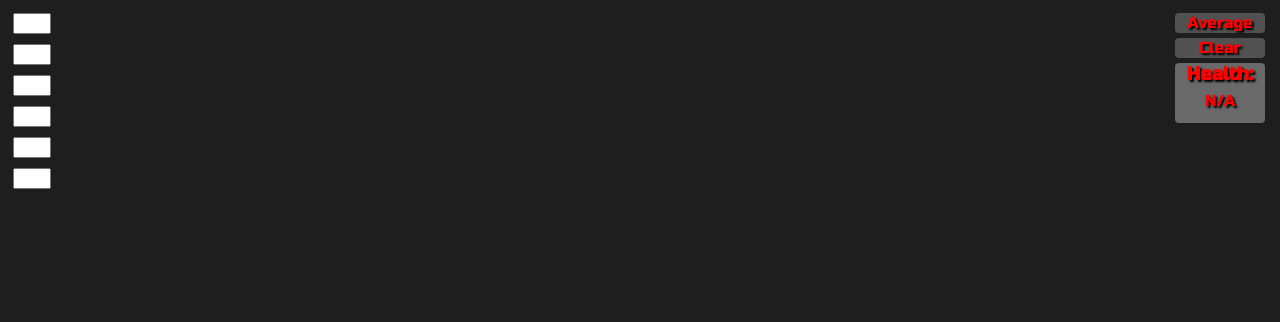
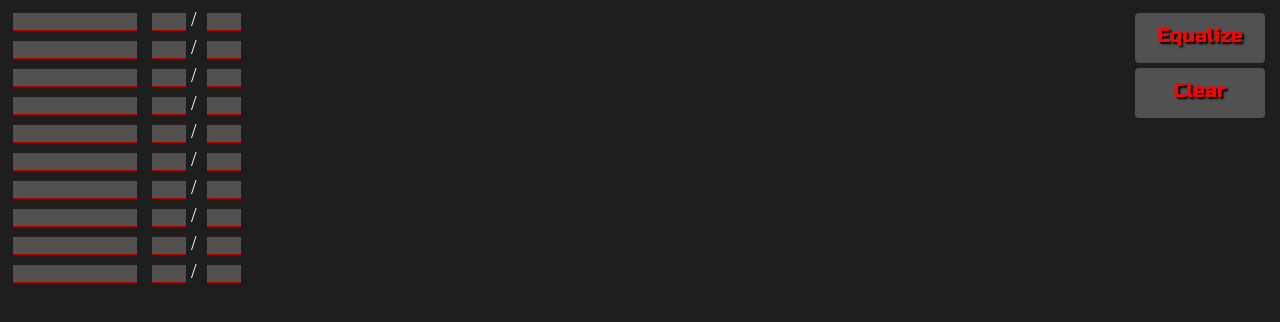
Before and after one commit to dino-inc/MikeyTools, a plain HTML site: page toolpages/healthSum.html in a window 1280 px wide. Drawn offline with Linux system fonts and the light colour scheme.

Commit message:
Updated to properly do what it's supposed to

```diff
--- a/toolpages/healthSum.css
+++ b/toolpages/healthSum.css
@@ -9,19 +9,22 @@
 
 body {
     background-color: #1e1e1e;
+    color: var(--fourth-color);
+    font-size: 20px;
 }
 
 /* Button styling */
 .calcButton {
     font-family: 'Russo One', 'Helvetica', 'sans-serif';
     color: var(--secondary-color);
-    height: 20px;
-    width: 90px;
+    height: 30px;
+    width: 110px;
     background-color: #515151;
     margin: 5px;
     text-align: center;
     border-radius: 4px;
     text-shadow: 2px 2px 2px #000;
+    padding: 10px;
 }
 
 .calcButton:hover {
@@ -60,4 +63,26 @@ input[type=number] {
     -moz-appearance: textfield;
     width: 30px;
     margin: 5px;
+    background-color: #515151;
+    color: var(--fourth-color);
+    border-bottom-color: rgb(186, 1, 1);
+    border-bottom-width: 1px;
+    border-bottom-style: solid;
+    border-top: none;
+    border-left: none;
+    border-right: none;
 }
+
+input[type=text] {
+    -moz-appearance: textfield;
+    width: 120px;
+    margin: 5px;
+    background-color: #515151;
+    color: var(--fourth-color);
+    border-bottom-color: rgb(186, 1, 1);
+    border-bottom-width: 1px;
+    border-bottom-style: solid;
+    border-top: none;
+    border-left: none;
+    border-right: none;
+}
--- a/toolpages/healthSum.html
+++ b/toolpages/healthSum.html
@@ -14,19 +14,59 @@
 </head>
 <body>
     <div class = "calcButtonPanel">
-        <div class = "calcButton average">Average</div>
+        <div class = "calcButton average">Equalize</div>
         <div class = "calcButton clear">Clear</div>
-        <div class = "healthSumOutput">
-            <h3>Health:</h3><div class = "healthSumOutputValue" id = "avgOutputValue">N/A</div>
-        </div>
     </div>
-    <input type="number" class="creature" name="creature1"/><br>
-    <input type="number" class="creature" name="creature2"/><br>
-    <input type="number" class="creature" name="creature3"/><br>
-    <input type="number" class="creature" name="creature4"/><br>
-    <input type="number" class="creature" name="creature5"/><br>
-    <input type="number" class="creature" name="creature6"/><br>
-
+    <div class = "creature">
+        <input type="text" class="name"/>
+        <input type="number" class="numerator"/>/
+        <input type="number" class="denominator"/>
+    </div>
+    <div class = "creature">
+        <input type="text" class="name"/>
+        <input type="number" class="numerator"/>/
+        <input type="number" class="denominator"/>
+    </div>
+    <div class = "creature">
+        <input type="text" class="name"/>
+        <input type="number" class="numerator"/>/
+        <input type="number" class="denominator"/>
+    </div>
+    <div class = "creature">
+        <input type="text" class="name"/>
+        <input type="number" class="numerator"/>/
+        <input type="number" class="denominator"/>
+    </div>
+    <div class = "creature">
+        <input type="text" class="name"/>
+        <input type="number" class="numerator"/>/
+        <input type="number" class="denominator"/>
+    </div>
+    <div class = "creature">
+        <input type="text" class="name"/>
+        <input type="number" class="numerator"/>/
+        <input type="number" class="denominator"/>
+    </div>
+    <div class = "creature">
+        <input type="text" class="name"/>
+        <input type="number" class="numerator"/>/
+        <input type="number" class="denominator"/>
+    </div>
+    <div class = "creature">
+        <input type="text" class="name"/>
+        <input type="number" class="numerator"/>/
+        <input type="number" class="denominator"/>
+    </div>
+    <div class = "creature">
+        <input type="text" class="name"/>
+        <input type="number" class="numerator"/>/
+        <input type="number" class="denominator"/>
+    </div>
+    <div class = "creature">
+        <input type="text" class="name"/>
+        <input type="number" class="numerator"/>/
+        <input type="number" class="denominator"/>
+    </div>
     <script type="module" src="healthSum.js"></script>
 </body>
 </html>
--- a/toolpages/healthSum.js
+++ b/toolpages/healthSum.js
@@ -3,19 +3,31 @@ document.getElementsByClassName("average")[0].addEventListener("click", equalize
 document.getElementsByClassName("clear")[0].addEventListener("click", clear);
 
 function equalize(){
-    let healthPool = document.getElementsByClassName("creature")
-    let poolSum = 0;
-    let totalCount = 0;
-    for (let i = 0; i < healthPool.length; i++) {
-        console.log(parseInt(healthPool[i].value))
-        if(healthPool[i].value.length == 0) {
+    let creaturePool = document.getElementsByClassName("creature")
+    let numeratorSum = 0;
+    let denominatorSum = 0;
+    for (let i = 0; i < creaturePool.length; i++) {
+        let numerator = creaturePool[i].children[1];
+        let denominator = creaturePool[i].children[2];
+        console.log(numerator)
+        console.log(denominator)
+        if (numerator.value.length == 0 || denominator.value.length == 0) {
             continue;
         } else {
-            poolSum += parseInt(healthPool[i].value);
-            totalCount += 1;
+            numeratorSum += parseInt(numerator.value);
+            denominatorSum += parseInt(denominator.value);
         }
     }
-    document.getElementsByClassName("healthSumOutputValue")[0].innerHTML = poolSum/totalCount;
+    let finalRatio = numeratorSum/denominatorSum
+    for (let i = 0; i < creaturePool.length; i++) {
+        let numerator = creaturePool[i].children[1];
+        let denominator = creaturePool[i].children[2];
+        if (numerator.value.length == 0 || denominator.value.length == 0) {
+            continue;
+        } else {
+            numerator.value = Math.round(finalRatio * denominator.value);
+        }
+    }
 }
 
 function clear (){
@@ -23,6 +35,5 @@ function clear (){
     for (let i = 0; i < inputs.length; i++) {
         inputs[i].value = "";
     }
-    document.getElementsByClassName("healthSumOutputValue")[0].innerHTML = "N/A"
 
 }
--- a/windowManager.js
+++ b/windowManager.js
@@ -6,10 +6,10 @@ function createHealthSumWindow() {
     let panel = jsPanel.create({
         theme: 'dark',
         headerTitle: 'Socialized Healthcare',
-        headerToolbar: '<span class="text-sm">Socialism is when your health gets averaged.</span>',
+        headerToolbar: '<span class="text-sm">Socialism is when your health gets equalized.</span>',
         panelSize: {
-            width: () => { return Math.min(400, window.innerWidth*0.9);},
-            height: () => { return Math.min(500, window.innerHeight*0.6);}
+            width: () => { return Math.min(410, window.innerWidth*0.9);},
+            height: () => { return Math.min(380, window.innerHeight*0.6);}
         },
         animateIn: 'jsPanelFadeIn',
         onwindowresize: true,
```
